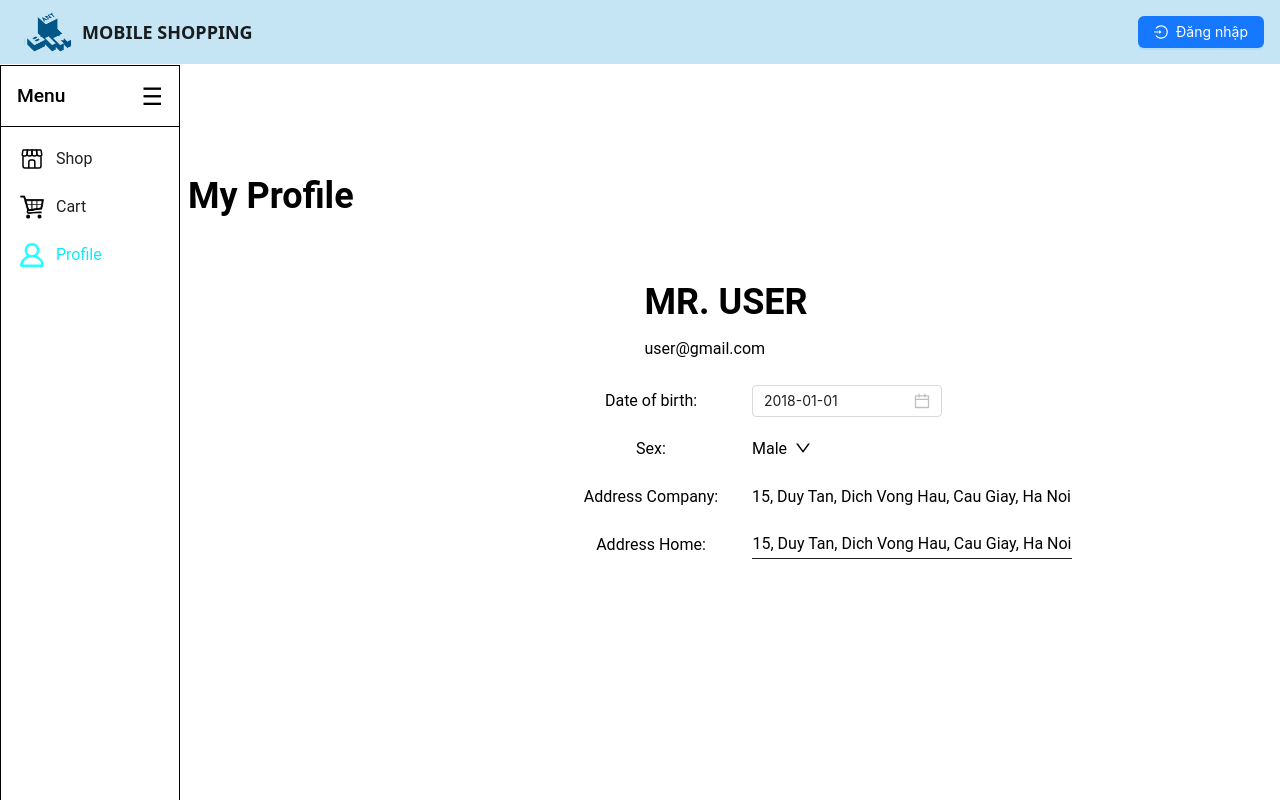
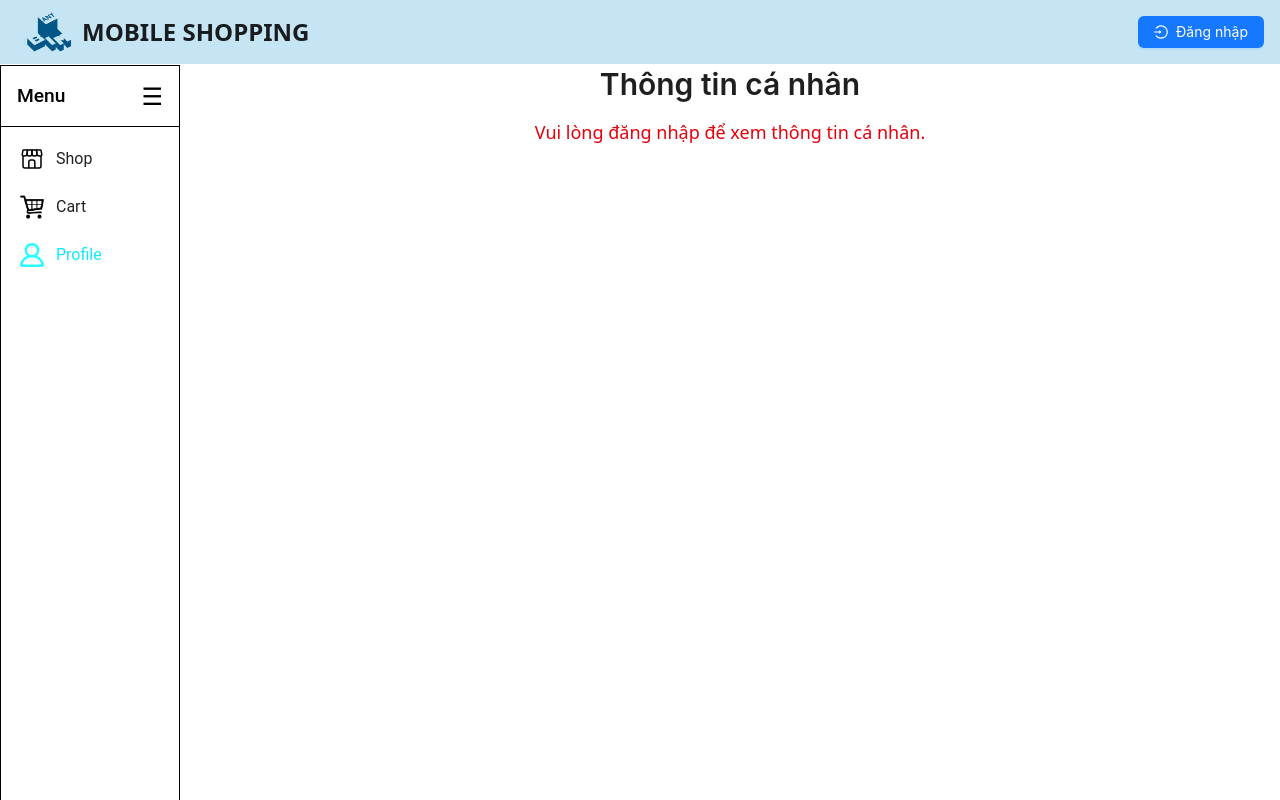
Before and after one commit to LyTienn/Mobile-Shopping, a React (Vite) app in the folder mobile-shopping/: page /profile in a window 1280 px wide. Built offline with nearby package versions, Linux system fonts and the light colour scheme.

Commit message:
Profile UI + Fix UI Cart, Header

```diff
--- a/mobile-shopping/src/components/Header/Header.jsx
+++ b/mobile-shopping/src/components/Header/Header.jsx
@@ -49,16 +49,15 @@ const Header = () => {
           style={{ display: "flex", alignItems: "center", gap: 8 }}
         >
           <img src={Logo} alt="Logo" style={{ width: 50, height: 40 }} />
-          <h1
+          <div className="header-title text-sm sm:text-base md:text-lg lg:text-xl xl:text-2xl"
             style={{
               margin: 0,
-              fontSize: 18,
               fontWeight: "bold",
               textTransform: "uppercase",
             }}
           >
             Mobile Shopping
-          </h1>
+          </div>
         </div>
       </Link>
 
--- a/mobile-shopping/src/pages/Cart/Cart.jsx
+++ b/mobile-shopping/src/pages/Cart/Cart.jsx
@@ -6,7 +6,10 @@ import {
   clearCart,
 } from "../../redux/cart/CartSlice";
 import { CloseOutlined } from '@ant-design/icons';
+import { Typography } from 'antd';
 import './Cart.css';
+
+const { Title } = Typography;
 
 const Cart = ({  collapsed }) => {
     const cartItems = useSelector((state) => state.cart.items);
--- a/mobile-shopping/src/pages/Product/Product.css
+++ b/mobile-shopping/src/pages/Product/Product.css
@@ -40,14 +40,13 @@
     align-items: center;
     justify-content: space-between;
     width: 100%;
-    /* gap: 16px; */
 }
 
 .product-breadcrumb-and-cart .cart-tool {
     width: 28px;
     height: 28px;
     cursor: pointer;
-    margin-right: 18px;
+    margin-right: 16px;
 }
 
 .product-title {
--- a/mobile-shopping/src/pages/Profile/Profile.css
+++ b/mobile-shopping/src/pages/Profile/Profile.css
@@ -1,122 +1,14 @@
-.profile-page {
-    top: 90px;
-    margin-left: 180px;
-    transition: margin-left 0.2s;
-    position: relative;
-}
-
-.profile-page.collapsed {
-    margin-left: 70px;
-}
-
-.profile-page.collapsed .profile-header,
-.profile-header.collapsed,
-.profile-page.collapsed .profile-content {
-    margin-left: 70px;
-    width: calc(100% - 70px);
-}
-
-.profile-header {
-    display: flex;
-    align-items: center;
-    justify-content: space-between;
-    margin-top: 2px;
-    position: fixed;
-    left: 0;
-    margin-left: 180px;
-    width: calc(100% - 180px);
-    transition: margin-left 0.2s, width 0.2s;
-    z-index: 10;
-    background-color: var(--color-p-23);
+.profile-content {
+    padding: 16px 24px;
 }
 
 .profile-title {
-    padding: 4px 8px;
-    font-weight: 700;
-    margin-top: 8px;
+    padding: 2px 10px;
+    border-bottom: 1px solid var(--color-light-3);
 }
 
-.profile-content {
-    display: flex;
-    flex-direction: column;
-    align-items: flex-start;
-    padding-top: 100px;
-    transition: margin-left 0.2s, width 0.2s;
-}
-
-.profile-detail-container {
-    max-width: 1000px;
-    padding: 20px;
-    gap: 0;
-}
-
-.profile-main-info {
-    display: flex;
-    flex-direction: column;
-    align-items: flex-start;
-}
-
-.profile-avatar-block {
-    display: flex;
-    flex-direction: column;
-    align-items: center;
-    margin-right: 0;
-}
-
-.profile-avatar-row {
-    display: flex;
-    flex-direction: row;
-    align-items: center;
-    margin-bottom: 24px;
-}
-
-.profile-avatar {
-    width: 140px;
-    height: 140px;
-    border-radius: 50%;
-    object-fit: cover;
-    border: 2px solid var(--color-p-1);
-    margin: 4px 36px;
-}
-
-.profile-name {
-    font-weight: 700;
-    margin-bottom: 8px;
-    margin-top: 0;
-}
-
-.profile-email {
-    margin-bottom: 0;
-}
-
-.profile-info-col {
-    margin-left: 170px;
-    min-width: 320px;
-    flex: 1;
-}
-
-.profile-info-table {
-    display: flex;
-    flex-direction: column;
-    gap: 16px;
-}
-
-.profile-info-row {
-    display: flex;
-    align-items: center;
-    min-height: 32px;
-}
-
-.profile-info-label {
-    width: 170px;
-    margin: 0 16px;
-}
-
-.profile-info-value-underline {
-    border-bottom: 1px solid #222;
-    padding-bottom: 2px;
-    min-width: 320px;
-    display: inline-block;
+.profile-table {
+    width: 100%;
 }
 
 /* RESPONSIVE STYLES */
--- a/mobile-shopping/src/pages/Profile/Profile.jsx
+++ b/mobile-shopping/src/pages/Profile/Profile.jsx
@@ -1,109 +1,68 @@
-import { useState } from 'react';
+import { useEffect } from 'react';
+import { useSelector, useDispatch } from 'react-redux';
+import { useNavigate } from 'react-router-dom';
+import { fetchUserProfile } from '../../redux/user/UserThunk';
+import Logo from "../../assets/images/Logo.png";
 import { DownOutlined, CalendarOutlined } from '@ant-design/icons';
 import { DatePicker, Dropdown, Menu } from 'antd';
 import moment from 'moment';
+import { Typography, Descriptions, Avatar, Spin, Alert } from 'antd';
 import './Profile.css';
 
-const sexOptions = [
-    { label: 'Male', key: 'Male' },
-    { label: 'Female', key: 'Female' },
-    { label: 'Other', key: 'Other' }
-];
+const { Title, Text } = Typography;
 
-const Profile = ({ collapsed }) => {
-    const [profile, setProfile] = useState({
-        dob: '2018-01-01',
-        sex: 'Male',
-        company: '15, Duy Tan, Dich Vong Hau, Cau Giay, Ha Noi',
-        home: '15, Duy Tan, Dich Vong Hau, Cau Giay, Ha Noi',
-        email: 'user@gmail.com',
-        name: 'MR. USER'
-    });
-    // const handleChange = (e) => {
-    //     const { name, value } = e.target;
-    //     setProfile(prev => ({ ...prev, [name]: value }));
-    // }
-    const handleDateChange = (date, dateString) => {
-    setProfile(prev => ({ ...prev, dob: dateString }));
-    };
-    const dateValue = profile.dob ? moment(profile.dob, 'YYYY-MM-DD') : null;
+const Profile = () => {
+    const dispatch = useDispatch();
+    const navigate = useNavigate();
+    const token = useSelector((state) => state.user.token);
+    if(!token) {
+        return (
+        <div className="p-6 bg-white rounded-lg">
+            <Title level={2}>Thông tin cá nhân</Title>
+            <p className="text-lg mt-4 text-red-600">
+            Vui lòng đăng nhập để xem thông tin cá nhân.
+            </p>
+        </div>
+        );
+    }
+    const { profile, loading, error } = useSelector(
+    (state) => state.user
+  );
+  console.log("Profile component rendered", profile);
 
-    const handleSexChange = ({ key }) => {
-        setProfile(prev => ({ ...prev, sex: key }));
-    };
-    const sexMenu = {
-        items: sexOptions,
-        onClick: handleSexChange,
-    };
-    return (
-        <div className={`profile-page${collapsed ? ' collapsed' : ''}`}>
-            <div className="profile-header">
-                <div className="profile-title h2">My Profile</div>
-            </div>
-            <div className="profile-content">
-                <div className="profile-detail-container">
-                    <div className="profile-avatar-block">
-                        <div className="profile-avatar-row">
-                            <label style={{ cursor: 'pointer' }}>
-                                {/* <img
-                                    className="profile-avatar"
-                                    src={avatar}
-                                    alt="avatar"
-                                /> */}
-                                {/* <input
-                                    type="file"
-                                    accept="image/*"
-                                    style={{ display: 'none' }}
-                                    onChange={handleAvatarChange}
-                                /> */}
-                            </label>
-                            <div className="profile-main-info">
-                                <div className="profile-name h2">{profile.name}</div>
-                                <div className="profile-email p2-r">{profile.email}</div>
-                            </div>
-                        </div>
-                    </div>
-                    <div className="profile-info-col">
-                        <div className="profile-info-table p2-r">
-                            <div className="profile-info-row">
-                                <span className="profile-info-label">Date of birth:</span>
-                                <span className="profile-info-value" style={{ display: 'flex', alignItems: 'center' }}>
-                                    <DatePicker
-                                        value={dateValue}
-                                        onChange={handleDateChange}
-                                        style={{ borderRadius: 4, fontSize: '1rem' }}
-                                        suffixIcon={<CalendarOutlined />}
-                                        format="YYYY-MM-DD"
-                                    />
-                                    </span>
-                            </div>
-                            <div className="profile-info-row">
-                                <span className="profile-info-label">Sex:</span>
-                                <span className="profile-info-value">
-                                    {profile.sex}
-                                    <Dropdown menu={sexMenu} trigger={['click']}>
-                                        <DownOutlined style={{ marginLeft: 8, cursor: 'pointer' }} />
-                                    </Dropdown>
-                                </span>
-                            </div>
-                            <div className="profile-info-row">
-                                <span className="profile-info-label">Address Company:</span>
-                                <span className="profile-info-value">
-                                    {profile.company}
-                                </span>
-                            </div>
-                            <div className="profile-info-row">
-                                <span className="profile-info-label">Address Home:</span>
-                                <span className="profile-info-value profile-info-value-underline">
-                                    {profile.home}
-                                </span>
-                            </div>
-                        </div>
-                    </div>
-                </div>
-            </div>
+  return (
+    <div className="relative overflow-x-auto sm:rounded-lg h-full">
+      <div className="rounded-lg">
+        <div className='profile-title text-2xl font-bold flex'>Profile</div>
+
+        <div className="profile-content flex flex-col items-center gap-6 mb-6">
+          <Avatar src={profile.image || Logo} size={90} alt="Avatar" />
+          <div>
+            <Title level={4} className="mb-0">
+              {profile.firstName} {profile.lastName}
+            </Title>
+            <Text type="secondary">{profile.email}</Text>
+          </div>
+
+        <Descriptions className='profile-table' column={1} bordered size="medium">
+          <Descriptions.Item className='font-medium' label="Ngày sinh">
+            {profile.birthDate || "Chưa cập nhật"}
+          </Descriptions.Item>
+          <Descriptions.Item className='font-medium' label="Giới tính">
+            {profile.gender || "Chưa cập nhật"}
+          </Descriptions.Item>
+          <Descriptions.Item className='font-medium' label="Nơi làm việc">
+            {profile?.company?.address?.address}{" "}
+            {profile?.company?.address?.city || "Chưa cập nhật"}
+          </Descriptions.Item>
+          <Descriptions.Item className='font-medium' label="Địa chỉ nhà">
+            {profile?.address?.address} {profile?.address?.city || "Chưa cập nhật"}
+          </Descriptions.Item>
+        </Descriptions>
         </div>
-    )
+      </div>
+    </div>
+  );
 };
 
 export default Profile;
--- a/mobile-shopping/src/pages/Shop/Shop.jsx
+++ b/mobile-shopping/src/pages/Shop/Shop.jsx
@@ -85,8 +85,8 @@
                                 onMouseLeave={() => setShowFilter(false)}
                                 style={{
                                     position: 'absolute',
-                                    top: '200px',
-                                    right: 0,
+                                    top: '140px',
+                                    right: 4,
                                     zIndex: 10
                                 }}
                             >
@@ -113,7 +113,7 @@
                         </Col>
                     ))
                     ) : (
-                    <Col span={24} style={{ textAlign: "center" }}>
+                    <Col span={24} style={{ textAlign: "center", fontSize: 18 }}>
                         Không tìm thấy sản phẩm nào phù hợp với từ khóa "{search}"
                     </Col>
                     )}
--- a/mobile-shopping/src/redux/Store.jsx
+++ b/mobile-shopping/src/redux/Store.jsx
@@ -4,8 +4,6 @@ import cartReducer from "./cart/CartSlice";
 import productReducer from "./product/productSlice";
 import { persistStore, persistReducer } from "redux-persist";
 import storage from "redux-persist/lib/storage";
-
-const allowedReducerKeys = ["cart", "user", "product"];
 
 const rootReducer = combineReducers({
   cart: cartReducer,
@@ -16,7 +14,6 @@ const rootReducer = combineReducers({
 const persistConfig = {
   key: "root",
   storage,
-  whitelist: ["cart", "product"], // Chỉ cart và product được lưu trữ vào localStorage
 };
 
 const persistedReducer = persistReducer(persistConfig, rootReducer);
--- a/mobile-shopping/src/services/ProductServices.jsx
+++ b/mobile-shopping/src/services/ProductServices.jsx
@@ -1,7 +1,7 @@
 import axios from "../config/Axios-config";
 
 const fetchAllProduct = () => {
-  return axios.get("/products?limit=10");
+  return axios.get("/products?limit=12");
 };
 
 const fetchDetailProduct = (id) => {
```
Also changed, not shown: mobile-shopping/src/components/Header/Header.css (deleted, +0 -37 lines), mobile-shopping/src/layouts/Login/Login.jsx (+18 -3 lines), mobile-shopping/src/pages/Product/Product.jsx (+14 -6 lines).
